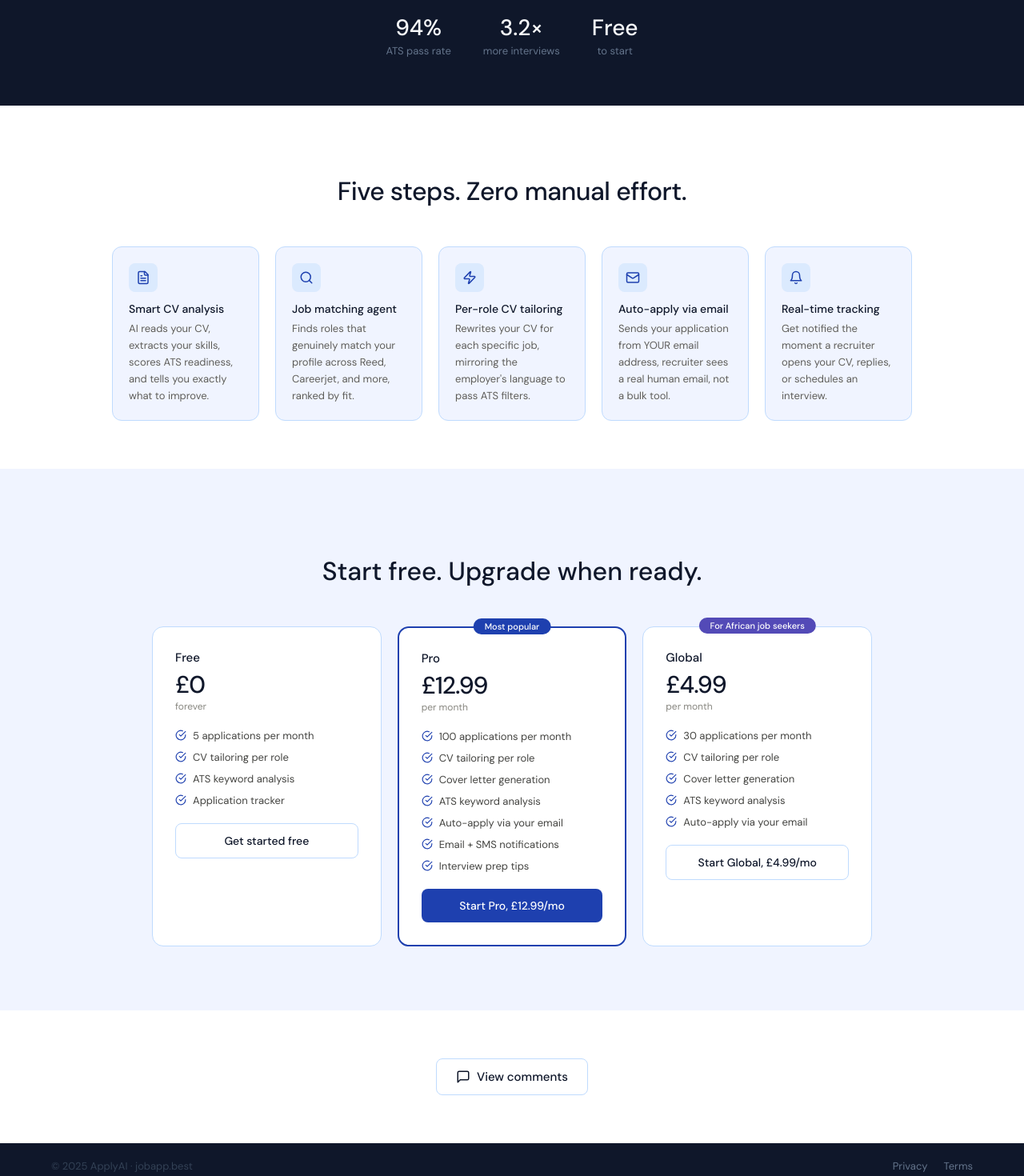
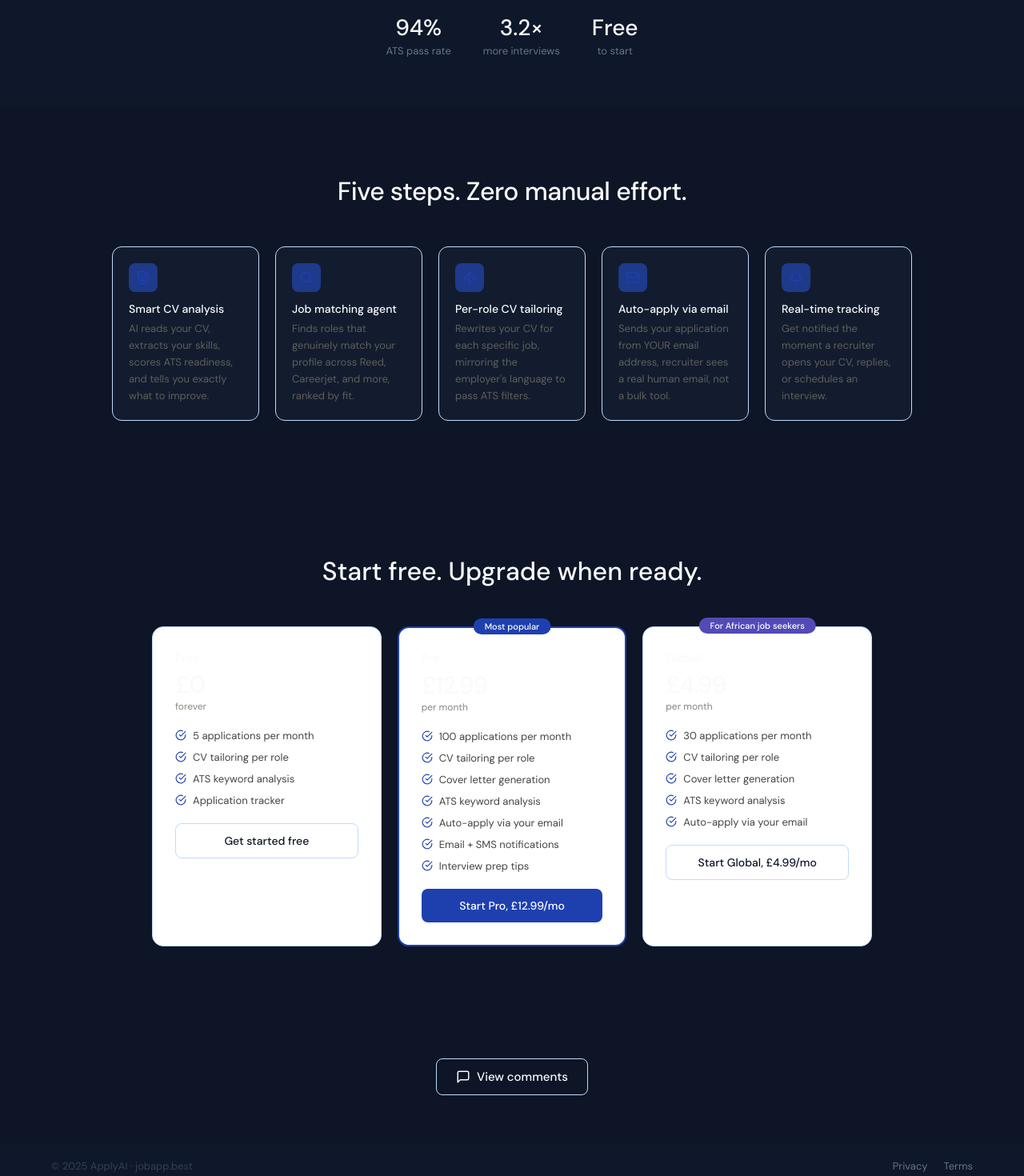
Before and after one commit to JulietChinenyeDuru/African-Entrepreneurship-main, a Next.js app: page / in a window 1280 px wide. Shown: the part 440-1910 px from the top of the page at 80% size. Built offline with nearby package versions, Linux system fonts and the light colour scheme.

Commit message:
feat: dark navy theme for features and pricing sections

```diff
--- a/app/page.tsx
+++ b/app/page.tsx
@@ -52,7 +52,7 @@ export default function HomePage() {
     setShowComments(willShow)
   }
   return (
-    <div style={{ fontFamily: "'DM Sans', sans-serif", background: '#F0F4FF', color: '#0F172A', minHeight: '100vh' }}>
+    <div style={{ fontFamily: "'DM Sans', sans-serif", background: '#131C2E', color: '#F8FAFC', minHeight: '100vh' }}>
       {/* NAV */}
       <nav style={{ background: '#0F172A', padding: '0 5vw', height: 56, display: 'flex', alignItems: 'center', justifyContent: 'space-between', position: 'sticky', top: 0, zIndex: 100 }}>
         <div style={{ display: 'flex', alignItems: 'center', gap: 10 }}>
@@ -75,7 +75,7 @@ export default function HomePage() {
 
       {/* HERO */}
       <section style={{ padding: '80px 5vw 60px', textAlign: 'center', background: '#0F172A' }}>
-        <div style={{ display: 'inline-block', background: '#DBEAFE', color: '#1E3A8A', fontSize: 12, fontWeight: 500, padding: '4px 14px', borderRadius: 20, marginBottom: 20, letterSpacing: '0.06em' }}>
+        <div style={{ display: 'inline-block', background: '#1E3A8A', color: '#1E3A8A', fontSize: 12, fontWeight: 500, padding: '4px 14px', borderRadius: 20, marginBottom: 20, letterSpacing: '0.06em' }}>
           AI-POWERED JOB AGENT
         </div>
         <h1 style={{ fontSize: 'clamp(36px, 6vw, 60px)', fontWeight: 500, lineHeight: 1.1, margin: '0 0 20px', letterSpacing: -1.5 }}>
@@ -100,13 +100,13 @@ export default function HomePage() {
       </section>
 
       {/* FEATURES */}
-      <section style={{ padding: '60px 5vw', background: '#fff' }} id="features">
+      <section style={{ padding: '60px 5vw', background: '#0D1526' }} id="features">
         <div style={{ maxWidth: 1000, margin: '0 auto' }}>
           <h2 style={{ textAlign: 'center', fontSize: 32, fontWeight: 500, marginBottom: 48, letterSpacing: -0.5 }}>Five steps. Zero manual effort.</h2>
           <div style={{ display: 'grid', gridTemplateColumns: 'repeat(auto-fit,minmax(180px,1fr))', gap: 20 }}>
             {FEATURES.map(f => (
-              <div key={f.title} style={{ padding: 20, background: '#F0F4FF', borderRadius: 12, border: '1px solid #BFDBFE' }}>
-                <div style={{ width: 36, height: 36, background: '#DBEAFE', borderRadius: 8, display: 'flex', alignItems: 'center', justifyContent: 'center', marginBottom: 12 }}>
+              <div key={f.title} style={{ padding: 20, background: '#131C2E', borderRadius: 12, border: '1px solid #BFDBFE' }}>
+                <div style={{ width: 36, height: 36, background: '#1E3A8A', borderRadius: 8, display: 'flex', alignItems: 'center', justifyContent: 'center', marginBottom: 12 }}>
                   <f.icon size={18} color="#1E40AF"/>
                 </div>
                 <h3 style={{ fontSize: 14, fontWeight: 500, margin: '0 0 6px' }}>{f.title}</h3>
@@ -118,7 +118,7 @@ export default function HomePage() {
       </section>
 
       {/* PRICING */}
-      <section style={{ padding: '80px 5vw' }} id="pricing">
+      <section style={{ padding: '80px 5vw', background: '#0D1526' }} id="pricing">
         <div style={{ maxWidth: 900, margin: '0 auto' }}>
           <h2 style={{ textAlign: 'center', fontSize: 32, fontWeight: 500, marginBottom: 48 }}>Start free. Upgrade when ready.</h2>
           <div style={{ display: 'grid', gridTemplateColumns: 'repeat(auto-fit,minmax(240px,1fr))', gap: 20 }}>
@@ -145,7 +145,7 @@ export default function HomePage() {
       </section>
 
       {/* COMMENTS */}
-      <section style={{ padding: '60px 5vw', background: '#fff', textAlign: 'center' }}>
+      <section style={{ padding: '60px 5vw', background: '#0D1526', textAlign: 'center' }}>
         <button
           onClick={toggleComments}
           style={{
@@ -156,7 +156,7 @@ export default function HomePage() {
             borderRadius: 8,
             border: '1px solid #BFDBFE',
             background: 'transparent',
-            color: '#0F172A',
+            color: '#F8FAFC',
             fontSize: 15,
             fontWeight: 500,
             cursor: 'pointer',
@@ -180,7 +180,7 @@ export default function HomePage() {
                 <div
                   key={i}
                   style={{
-                    background: '#F0F4FF',
+                    background: '#131C2E',
                     border: '1px solid #BFDBFE',
                     borderRadius: 12,
                     padding: 16,
```
